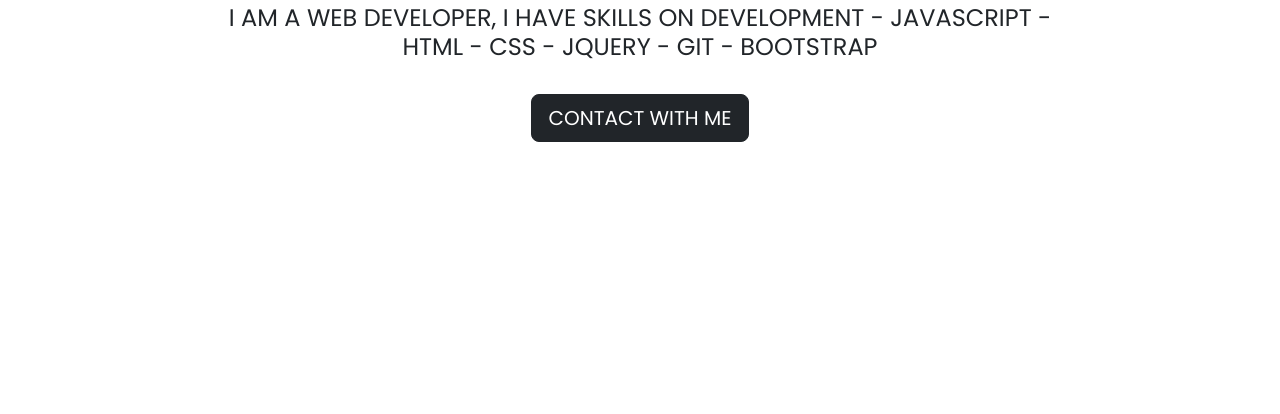
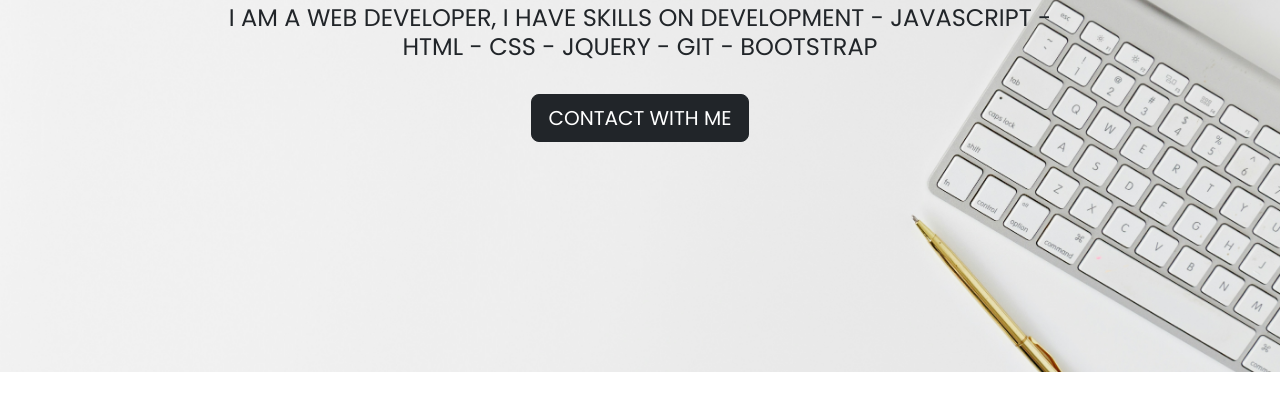
Before and after one commit to janaganp16/Janagan-Portfolio, a plain HTML site: page index.html in a window 1280 px wide. Shown: the part 399-813 px from the top of the page. Drawn offline with nearby package versions, Linux system fonts and the light colour scheme.

Commit message:
Added the Images

```diff
--- a/CSS/Styles.css
+++ b/CSS/Styles.css
@@ -3,7 +3,7 @@
 }
 
 .banner {
-    background-image: url(/Portfolio/Images/Back_cover.jpg);
+    background-image: url(../Images/Back_cover.jpg);
     background-size: cover;
     background-repeat: no-repeat;
     padding: 230px 0;
```
